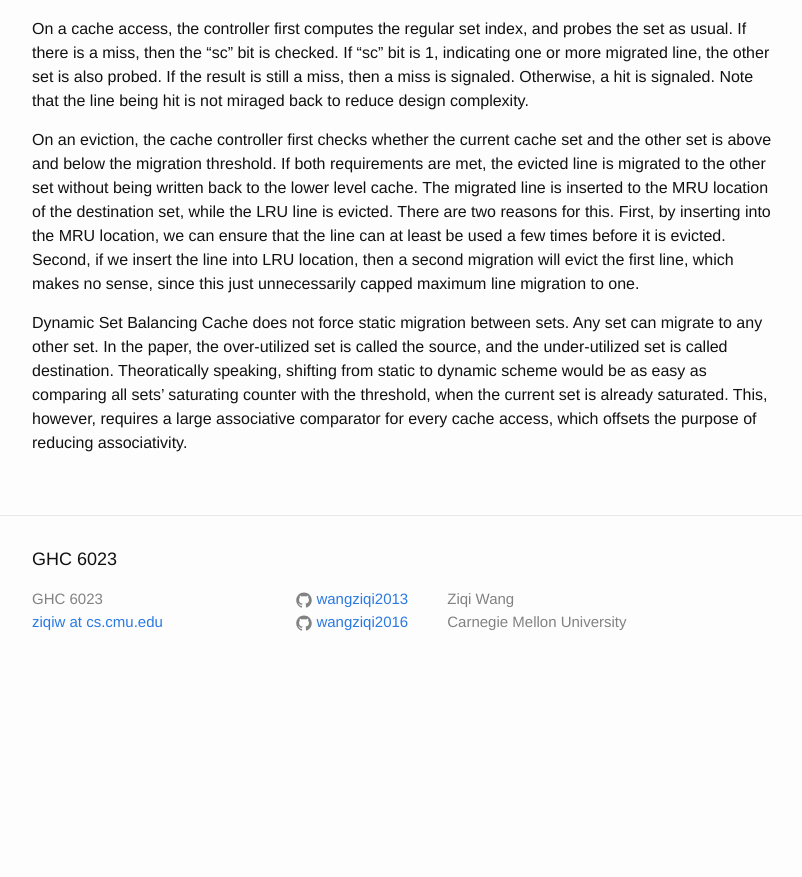
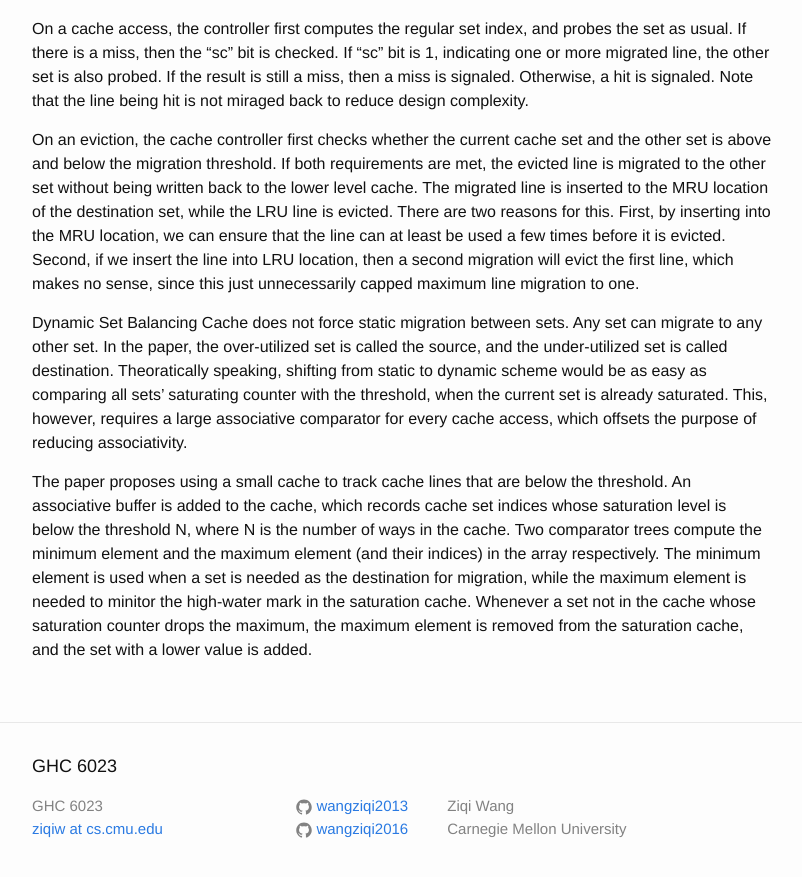
Before and after one commit to wangziqi2013/wangziqi2013.github.io, a Jekyll site: the page built from _posts/2020-05-29-sbc.markdown, in a window 1280 px wide and 900 px high, scrolled down 1477 px. Shown: the top 877 px of the window, without its empty margins (238-1040 px from the left). Built offline with Jekyll 4.4.1, drawn with Linux system fonts in a browser that asks for light colours; before the commit the page ends 2170 px from its top, so only the background shows below that.

Commit message:
Adding buffer

```diff
--- a/_posts/2020-05-29-sbc.markdown
+++ b/_posts/2020-05-29-sbc.markdown
@@ -70,3 +70,11 @@ paper, the over-utilized set is called the source, and the under-utilized set is
 Theoratically speaking, shifting from static to dynamic scheme would be as easy as comparing all sets' saturating counter
 with the threshold, when the current set is already saturated. This, however, requires a large associative comparator
 for every cache access, which offsets the purpose of reducing associativity.
+
+The paper proposes using a small cache to track cache lines that are below the threshold. An associative buffer is added
+to the cache, which records cache set indices whose saturation level is below the threshold N, where N is the number
+of ways in the cache. Two comparator trees compute the minimum element and the maximum element (and their indices) in
+the array respectively.
+The minimum element is used when a set is needed as the destination for migration, while the maximum element is needed
+to minitor the high-water mark in the saturation cache. Whenever a set not in the cache whose saturation counter drops
+the maximum, the maximum element is removed from the saturation cache, and the set with a lower value is added.
```
